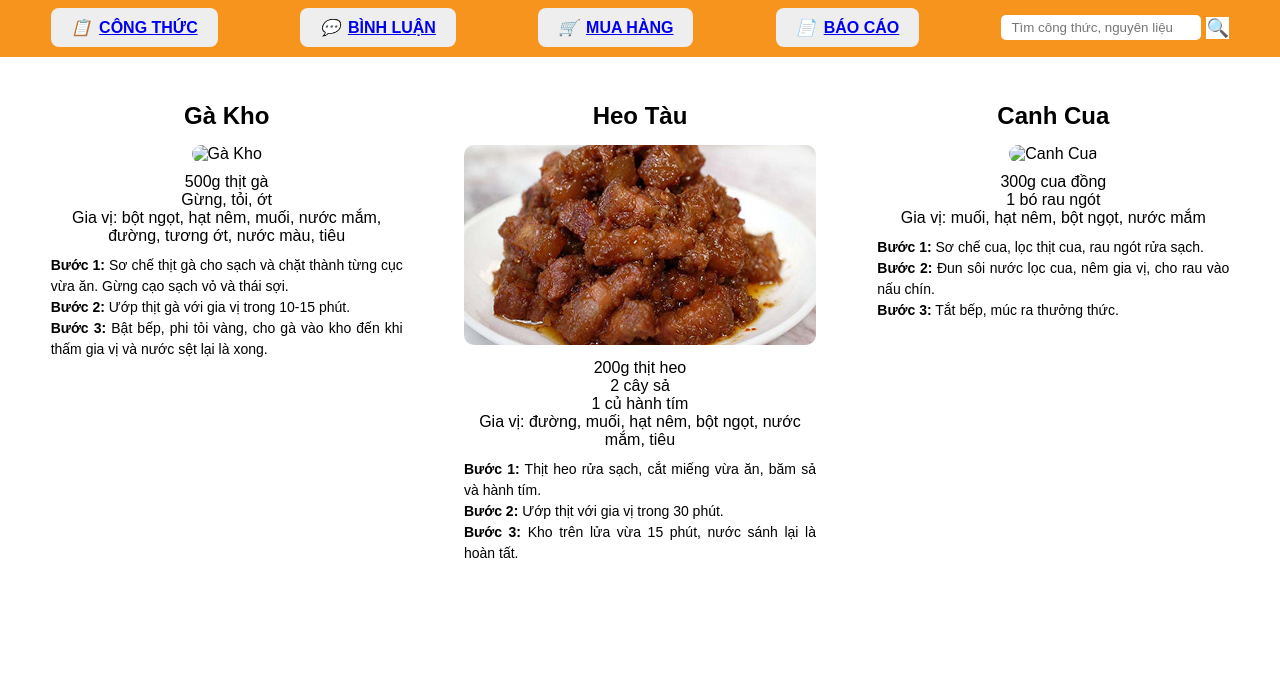
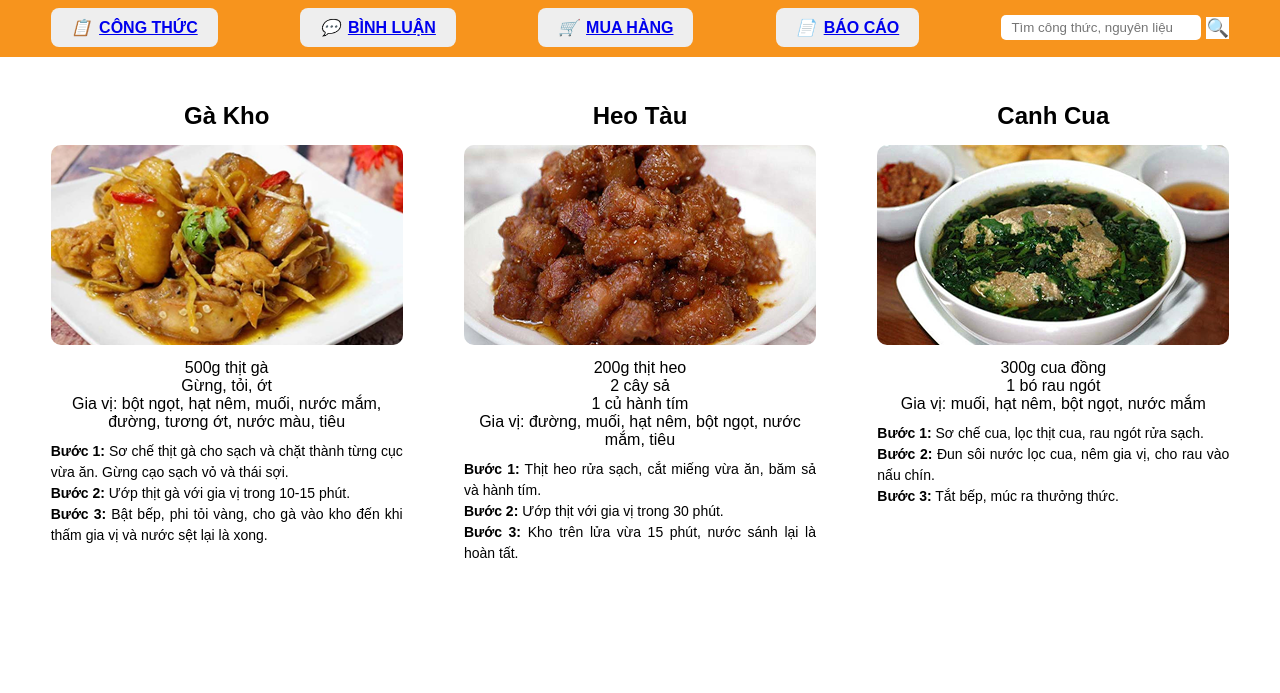
Before and after one commit to NguyenHoangLong314/my-website, a plain HTML site: page đề án/trang chủ/index.html in a window 1280 px wide. Shown: the part 107-800 px from the top of the page. Drawn offline with Linux system fonts and the light colour scheme; the site is published under a folder, as on GitHub Pages, so addresses that start at the root find nothing.

Commit message:
index.html

```diff
--- a/đề án/trang chủ/index.html
+++ b/đề án/trang chủ/index.html
@@ -10,7 +10,7 @@
   <!-- Thanh tiêu đề -->
   <header class="header">
     <div class="logo">
-      <img src="/img/logo.png" alt="logo">
+      <img src="img/logo.png" alt="logo">
       <h1>CÔNG THỨC NẤU ĂN</h1>
     </div>
 
@@ -54,7 +54,7 @@
   <main class="recipes">
     <section class="recipe">
       <h2>Gà Kho</h2>
-      <img src="/img/Rectangle 7.png" alt="Gà Kho">
+      <img src="img/Rectangle 7.png" alt="Gà Kho">
       <ul>
         <li>500g thịt gà</li>
         <li>Gừng, tỏi, ớt</li>
@@ -85,7 +85,7 @@
 
     <section class="recipe">
       <h2>Canh Cua</h2>
-      <img src="/img/canh cua 1.png" alt="Canh Cua">
+      <img src="img/canh cua 1.png" alt="Canh Cua">
       <ul>
         <li>300g cua đồng</li>
         <li>1 bó rau ngót</li>
```
